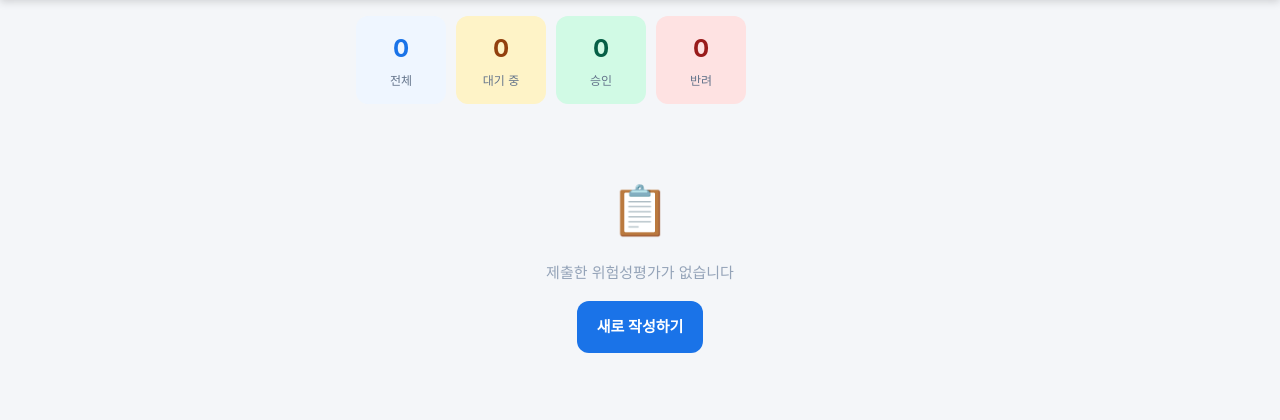
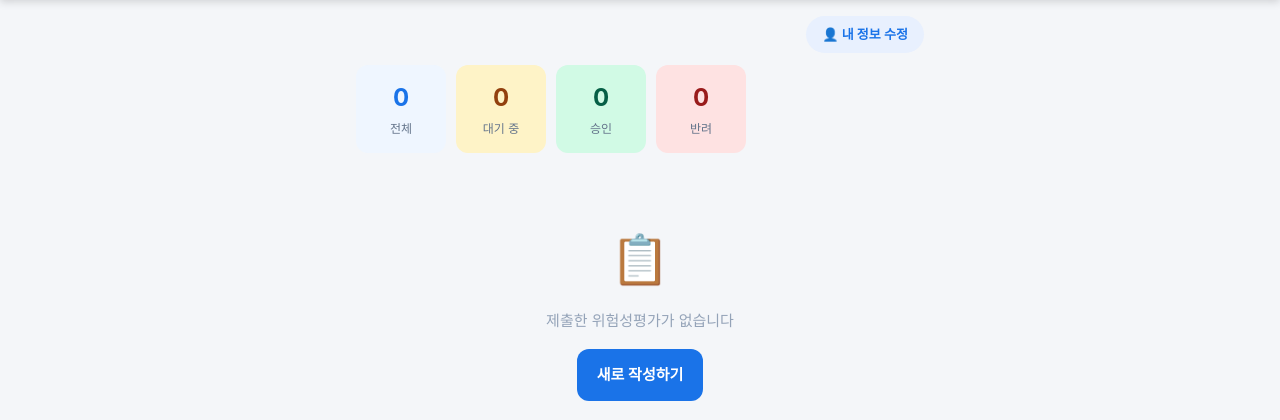
Before and after one commit to onamre33-svg/risk-assessment, a Flask app: template templates/dashboard_engineer.html in a window 1280 px wide. Shown: the part 55-475 px from the top of the page. Run offline with Flask 3, Linux system fonts and the light colour scheme; the template is opened without the code that fills it, so the values that code supplies are empty; some libraries are stand-ins or nearby versions.

Commit message:
feat: 엔지니어 대시보드 내 정보 수정 링크 추가

```diff
--- a/templates/dashboard_engineer.html
+++ b/templates/dashboard_engineer.html
@@ -2,6 +2,13 @@
 {% block title %}내 위험성평가{% endblock %}
 {% block header_title %}안녕하세요, {{ u.name }}님{% endblock %}
 {% block content %}
+
+<!-- 내 정보 수정 버튼 -->
+<div style="text-align:right;margin-bottom:12px">
+  <a href="/profile" style="display:inline-flex;align-items:center;gap:6px;background:#e8f0fe;color:#1a73e8;padding:8px 16px;border-radius:20px;font-size:13px;font-weight:600;text-decoration:none;">
+    👤 내 정보 수정
+  </a>
+</div>
 
 <div style="display:flex;gap:10px;margin-bottom:16px;overflow-x:auto;padding-bottom:4px">
   <div style="background:#eff6ff;border-radius:12px;padding:14px 18px;text-align:center;min-width:90px">
```
